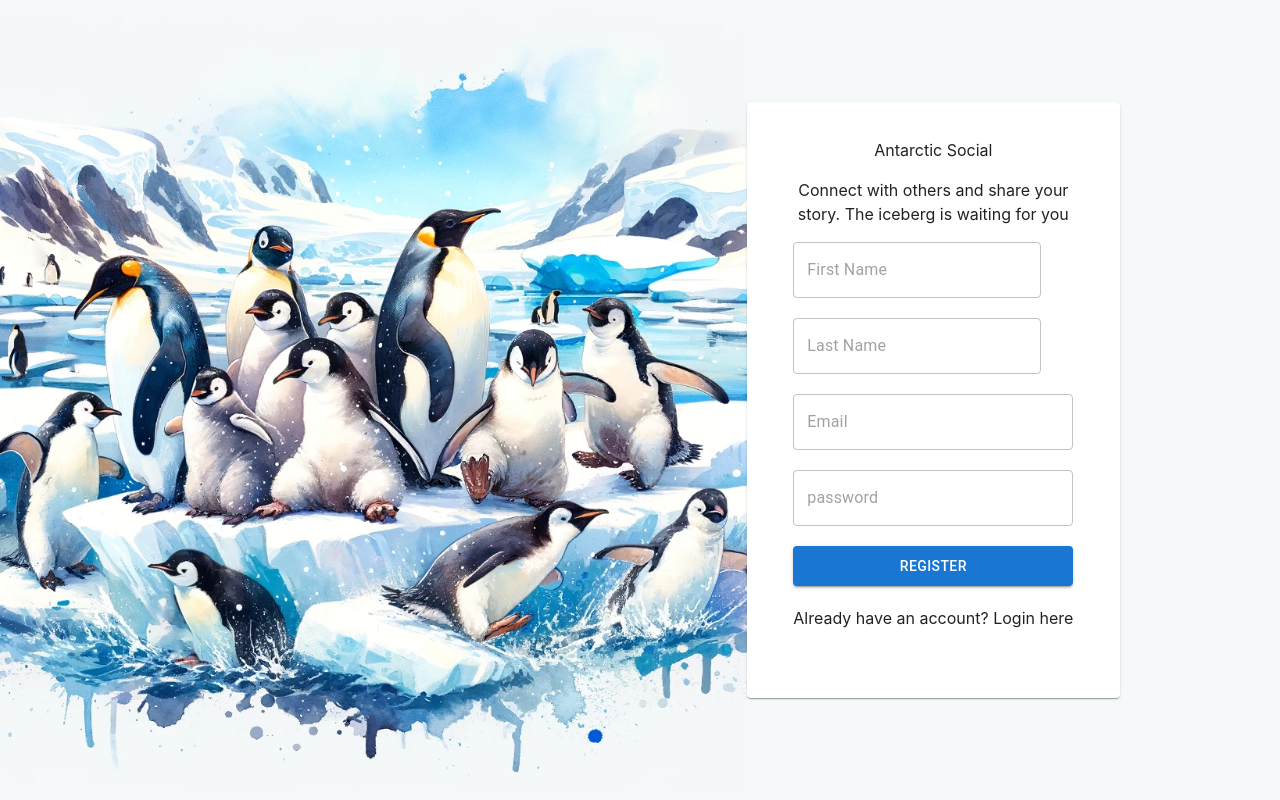
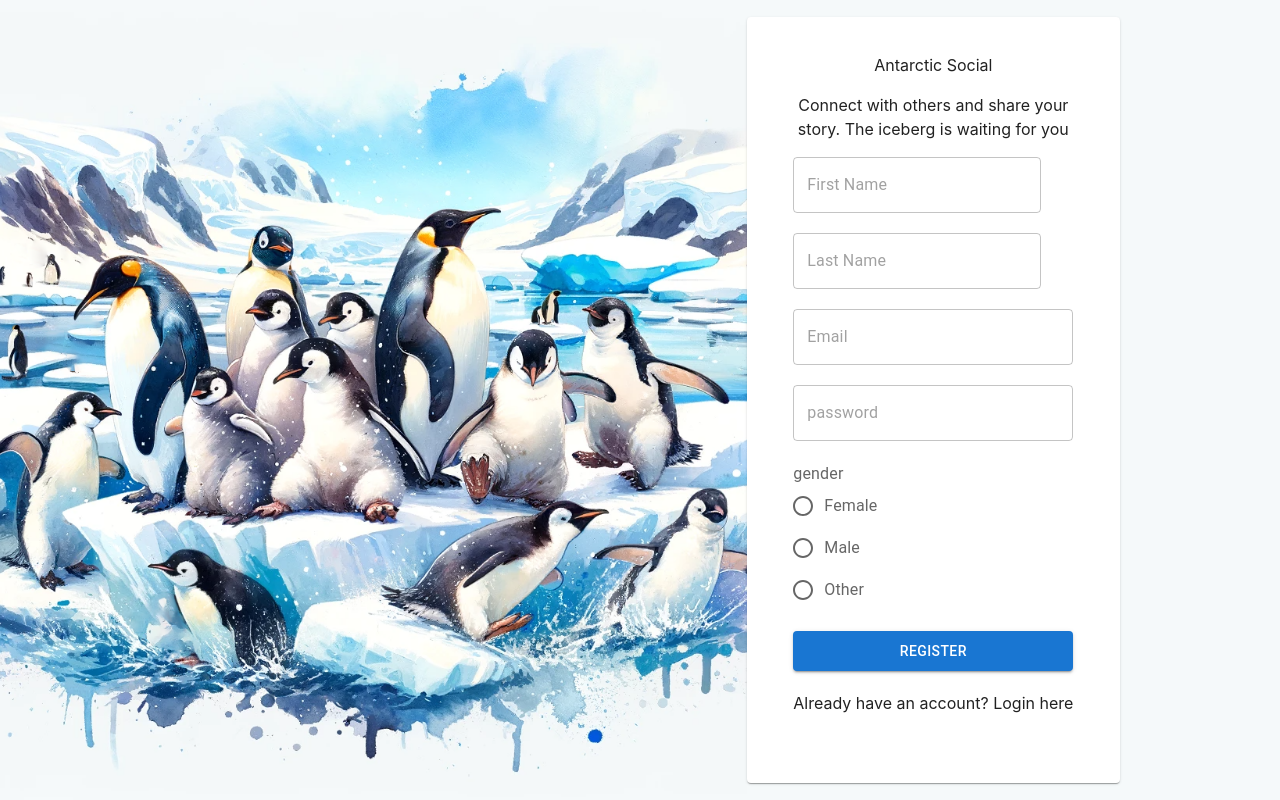
Before and after one commit to SamuelCallWind/antarctic_marketplace, a React (Create React App) app: page / in a window 1280 px wide. Built offline with nearby package versions, Linux system fonts and the light colour scheme.

Commit message:
Added radio buttons for gender

```diff
--- a/src/pages/authentication/Register.jsx
+++ b/src/pages/authentication/Register.jsx
@@ -1,10 +1,10 @@
 import React, { useState } from 'react';
 import { Formik, Form, Field, ErrorMessage } from 'formik';
-import { TextField, Button } from '@mui/material';
+import { TextField, Button, FormLabel, RadioGroup, FormControlLabel, Radio, Checkbox } from '@mui/material';
 import * as Yup from 'yup';
 
 
-const initialValues={firstName: "", lastName: "", email: "", password: ""};
+const initialValues={firstName: "", lastName: "", email: "", password: "", gender: ""};
 const validationSchema=Yup.object({firstName: Yup.string()
     .required("You need to enter your first name")
     .min(2, "Your name must contain at least 2 characters"),
@@ -14,10 +14,14 @@ const validationSchema=Yup.object({firstName: Yup.string()
     email: Yup.string()
     .email("Invalid email")
     .required("An email is required"),
-password: Yup.string()
+    password: Yup.string()
     .min(6, "Password must contain at least 6 characters")
-    .required("A password is required")
+    .required("A password is required"),
 });
+
+const handleChange = (data) => {
+    return data;
+}
 
 const Register = () => {
     const [formValue, setFormValue]=useState();
@@ -98,6 +102,27 @@ const Register = () => {
                     className="text-red-500" />
                 </div>
             </div>
+
+            <div className='space-y-5'>
+                <div>
+                    <FormLabel id="gender">
+                        gender
+                        <RadioGroup
+                        aria-label="gender"
+                        name="gender"
+                        onChange={handleChange}
+                        >
+                        <FormControlLabel value="female" control={<Radio />} label="Female" />
+                        <FormControlLabel value="male" control={<Radio />} label="Male" />
+                        <FormControlLabel value="other" control={<Radio />} label="Other" />
+
+                        <ErrorMessage name="gender" component="div" className='text-red-500'></ErrorMessage>
+
+                        </RadioGroup>
+                    </FormLabel>
+                </div>
+            </div>
+
             <Button
             sx={{padding: ".5rem 0rem"}}
             fullWidth
```
